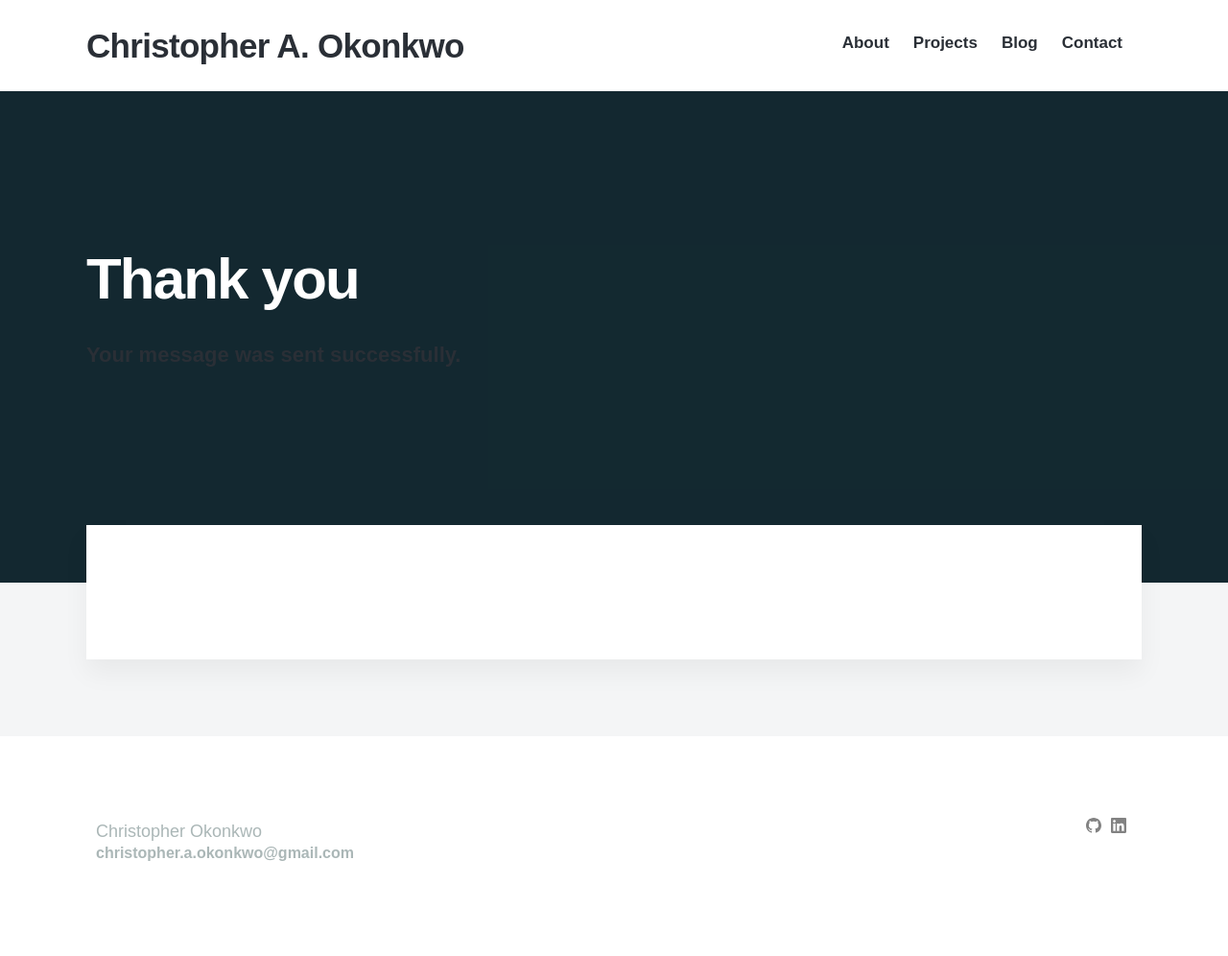
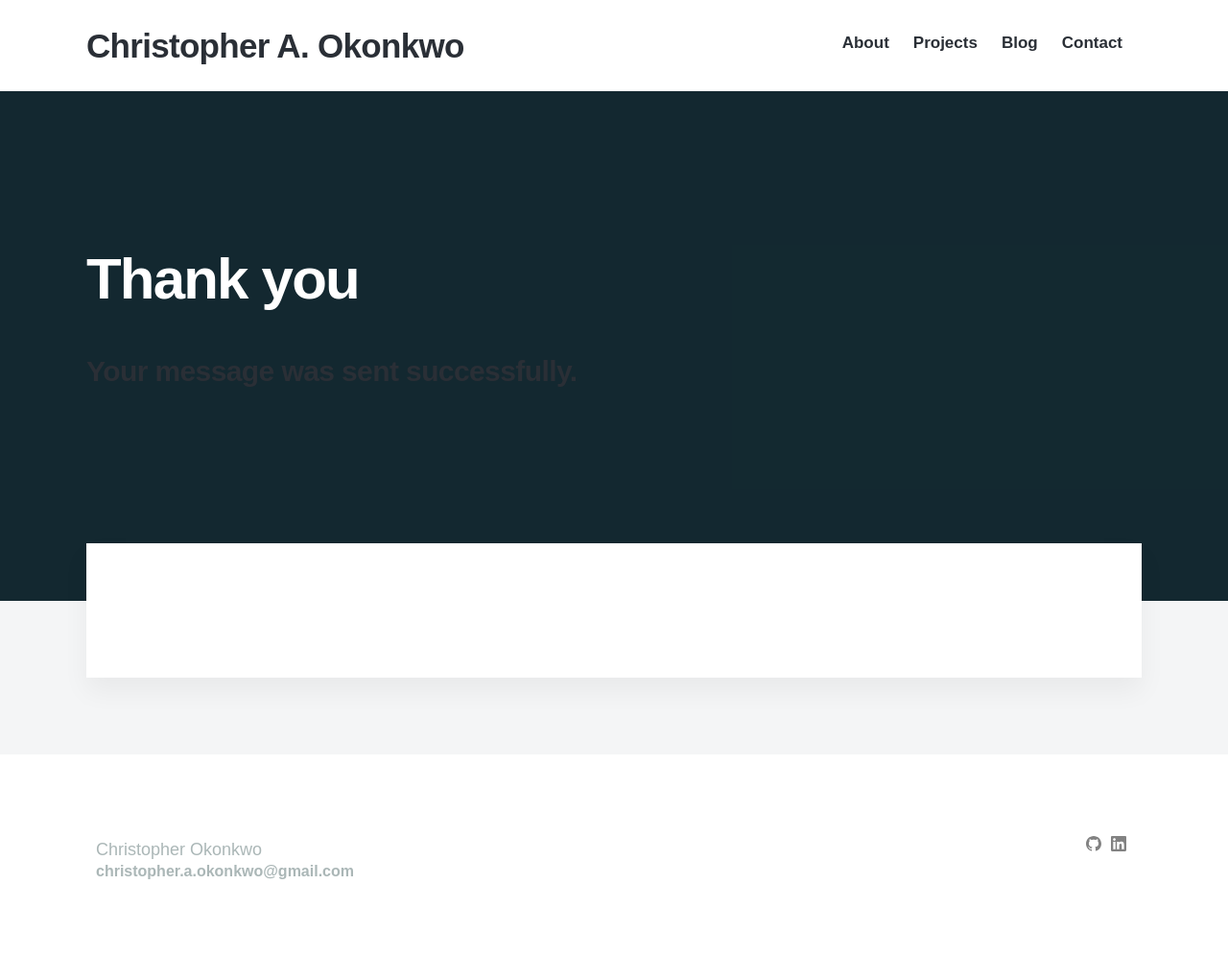
Before and after one commit to crisokonkwo/crisokonkwo.github.io, a Jekyll site: the page built from _pages/thanks.md, in a window 1280 px wide. Shown: the whole page at 96% size. Built offline with Jekyll 4.4.1, drawn with Linux system fonts in a browser that asks for light colours; nearby versions of some CDN libraries; some web fonts are replaced.

Commit message:
Update page.html

```diff
--- a/_layouts/page.html
+++ b/_layouts/page.html
@@ -11,7 +11,7 @@ layout: default
 	<div class="wrap">
 
 		<h1>{{ page.title }}</h1>
-		<h4>{{ page.subtitle }}</h4>
+		<h3>{{ page.subtitle }}</h3>
 
 	</div>
 
```
